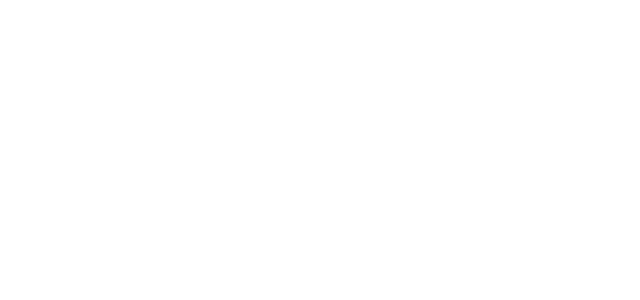
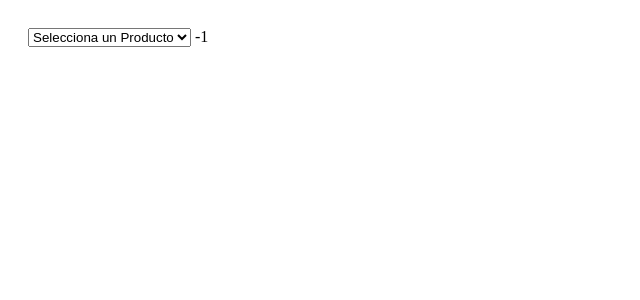
Before and after one commit to Ronaji2020/webdev_eml, a Nuxt app: page /carrito in a window 1280 px wide. Before the commit this address had no page. Shown: the top 300 px of the page, without its empty margins (0-640 px from the left). Built offline with nearby package versions, Linux system fonts and the light colour scheme.

Commit message:
Metodos y clonacion de objetos 73

```diff
--- /dev/null
+++ b/pages/carrito.vue
@@ -0,0 +1,56 @@
+<template>
+  <div style="padding: 20px">
+    <!-- FORMULARIO -->
+    <select v-model="productoSeleccionado">
+        <option disabled  value="-1">Selecciona un Producto</option>
+        <option v-for="producto in productos" :value="producto.id" :key="producto.id">
+            {{producto.nombre}}
+        </option>
+    </select>
+
+    {{productoSeleccionado}}
+  </div>
+</template>
+
+<script>
+export default {
+    data(){
+        return {
+            productoSeleccionado: -1,
+            productos: [
+                {
+                    id: 1,
+                    nombre: "Uniforme",
+                    precio: 12.40,
+                    max: 5,
+                    stock: 10
+                },
+                {
+                    id: 2,
+                    nombre: "Libro A",
+                    precio: 12.40,
+                    max: 2,
+                    stock: 10
+                },
+                {
+                    id: 3,
+                    nombre: "Mapa",
+                    precio: 10.40,
+                    max: 100,
+                    stock: 5
+                },
+                {
+                    id: 4,
+                    nombre: "Diccionario",
+                    precio: 9.40,
+                    max: 2,
+                    stock: 100
+                },
+            ]
+        }
+    }
+};
+</script>
+
+<style>
+</style>
--- a/pages/escuela.vue
+++ b/pages/escuela.vue
@@ -11,9 +11,7 @@
       Promedio: {{nuevoAlumno.promedio}}
     </div>
     <br>
-<pre>
-{{nuevoAlumno}}
-</pre>
+
 
 
     <label for="">Nombre:</label><br />
@@ -62,14 +60,21 @@
     };
   },
 
+  mounted(){
+    this.alumnos = JSON.parse(window.localStorage.getItem("alumnado"));
+  },
+
 
 methods:{
     agregarNuevoAlumno(){
-      //const nuevoAlumnoCopy = JSON.parse(JSON.stringify(this.nuevoAlumno)) ;
+
       const { ...nuevoAlumnoCopy } = this.nuevoAlumno;
+      this.alumnos = this.alumnos || [];
       this.alumnos.push(nuevoAlumnoCopy);
+
+      window.localStorage.setItem("alumnado", JSON.stringify(this.alumnos));
     }
-  }
+   }
   };
 
 </script>
```
